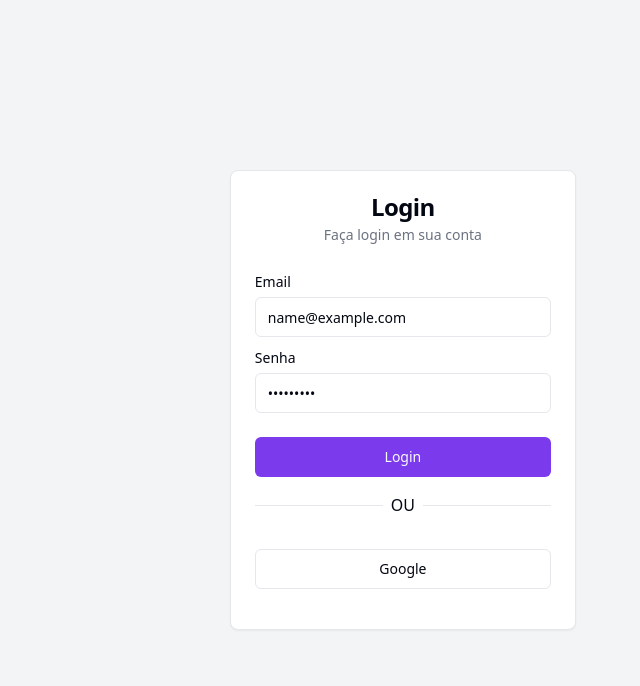
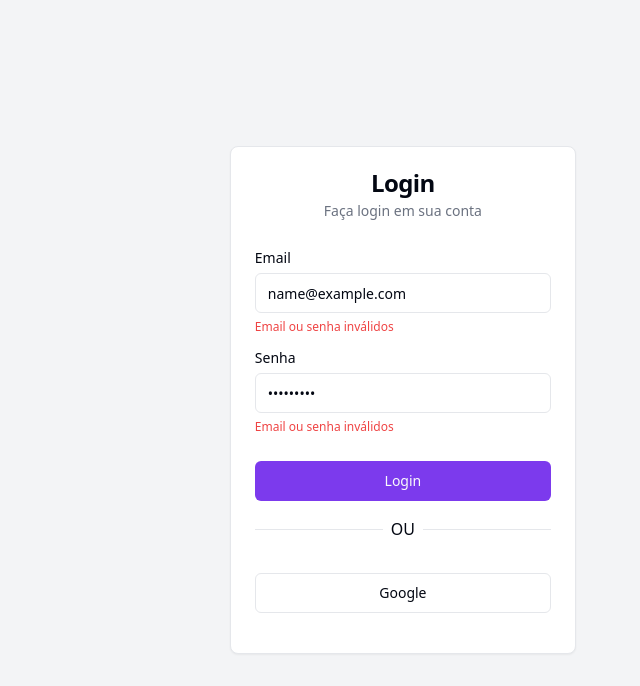
Before and after one commit to lucasd09/case, a Next.js app: page /login in a window 1280 px wide. Both pictures are taken after typing "name@example.com", "Sample123" into the empty fields and a click on the button "Login". Shown: the top 686 px of the page, without its empty margins (640-1280 px from the left). Built offline with nearby package versions, Linux system fonts and the light colour scheme; no server answers.

Commit message:
validação de form

```diff
--- a/app/services/axiosRequests.ts
+++ b/app/services/axiosRequests.ts
@@ -2,8 +2,8 @@ import { setCookie } from "nookies";
 import axiosClient from "./axiosClient";
 
 export async function signInRequest({ email, password }: SignInProps) {
+  try {
     const res = await axiosClient.post("/login", { email, password });
-
     if (res.status === 200) {
       const token = res.data.access_token;
       setCookie(undefined, "case-token", token, {
@@ -12,5 +12,7 @@ export async function signInRequest({ email, password }: SignInProps) {
 
       return true;
     }
+  } catch {
     return false;
   }
+}
--- a/components/client-components/form-login.tsx
+++ b/components/client-components/form-login.tsx
@@ -15,6 +15,7 @@ import { useForm } from "react-hook-form";
 import { z } from "zod";
 import { useRouter } from "next/navigation";
 import { signInRequest } from "@/app/services/axiosRequests";
+import { useState } from "react";
 
 const schema = z.object({
   email: z.string().email(),
@@ -24,7 +25,13 @@ const schema = z.object({
 type formLogin = z.infer<typeof schema>;
 
 export default function FormLogin() {
-  const { register, handleSubmit } = useForm<formLogin>({});
+  const [login, setLogin] = useState<boolean>(true);
+
+  const {
+    register,
+    handleSubmit,
+    formState: { errors },
+  } = useForm<formLogin>({});
   const router = useRouter();
 
   async function handleLogin({ email, password }: formLogin) {
@@ -33,6 +40,7 @@ export default function FormLogin() {
     if (res) {
       router.push("/create");
     }
+    setLogin(false);
   }
 
   return (
@@ -46,10 +54,20 @@ export default function FormLogin() {
           <div className="space-y-1">
             <Label htmlFor="email">Email</Label>
             <Input id="email" {...register("email")} />
+            {!login && (
+              <span className="text-red-500 text-xs">
+                Email ou senha inválidos
+              </span>
+            )}
           </div>
           <div className="space-y-1">
             <Label htmlFor="password">Senha</Label>
             <Input id="password" {...register("password")} type="password" />
+            {!login && (
+              <span className="text-red-500 text-xs">
+                Email ou senha inválidos
+              </span>
+            )}
           </div>
         </CardContent>
         <CardFooter className="flex flex-col ">
```
Lines whose indentation alone changed are shown as unchanged.
